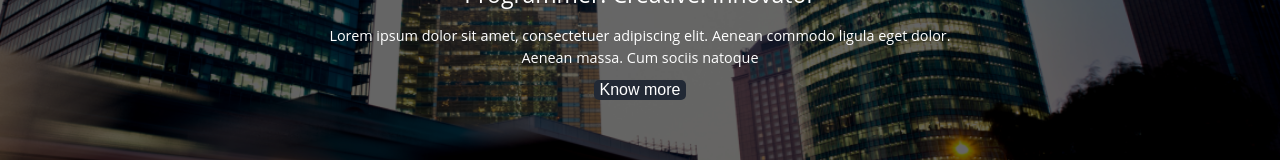
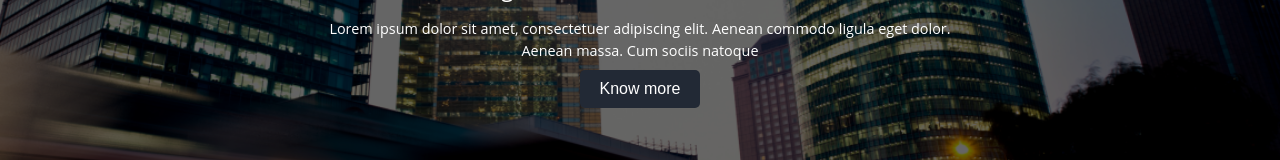
Before and after one commit to NurikBK/cv-app, a React (Create React App) app: page / in a window 1280 px wide. Shown: the part 495-655 px from the top of the page. Built offline with nearby package versions, Linux system fonts and the light colour scheme.

Commit message:
fix padding

```diff
--- a/src/pages/HomePage/index.jsx
+++ b/src/pages/HomePage/index.jsx
@@ -16,7 +16,7 @@ const HomePage = () => {
             commodo ligula eget dolor. Aenean massa. Cum sociis natoque"
       />
       <Link to="/inner">
-        <Button text="Know more" />
+        <Button text="Know more" padding="0.625em 1.25em" />
       </Link>
     </StyledHomePage>
   );
```
